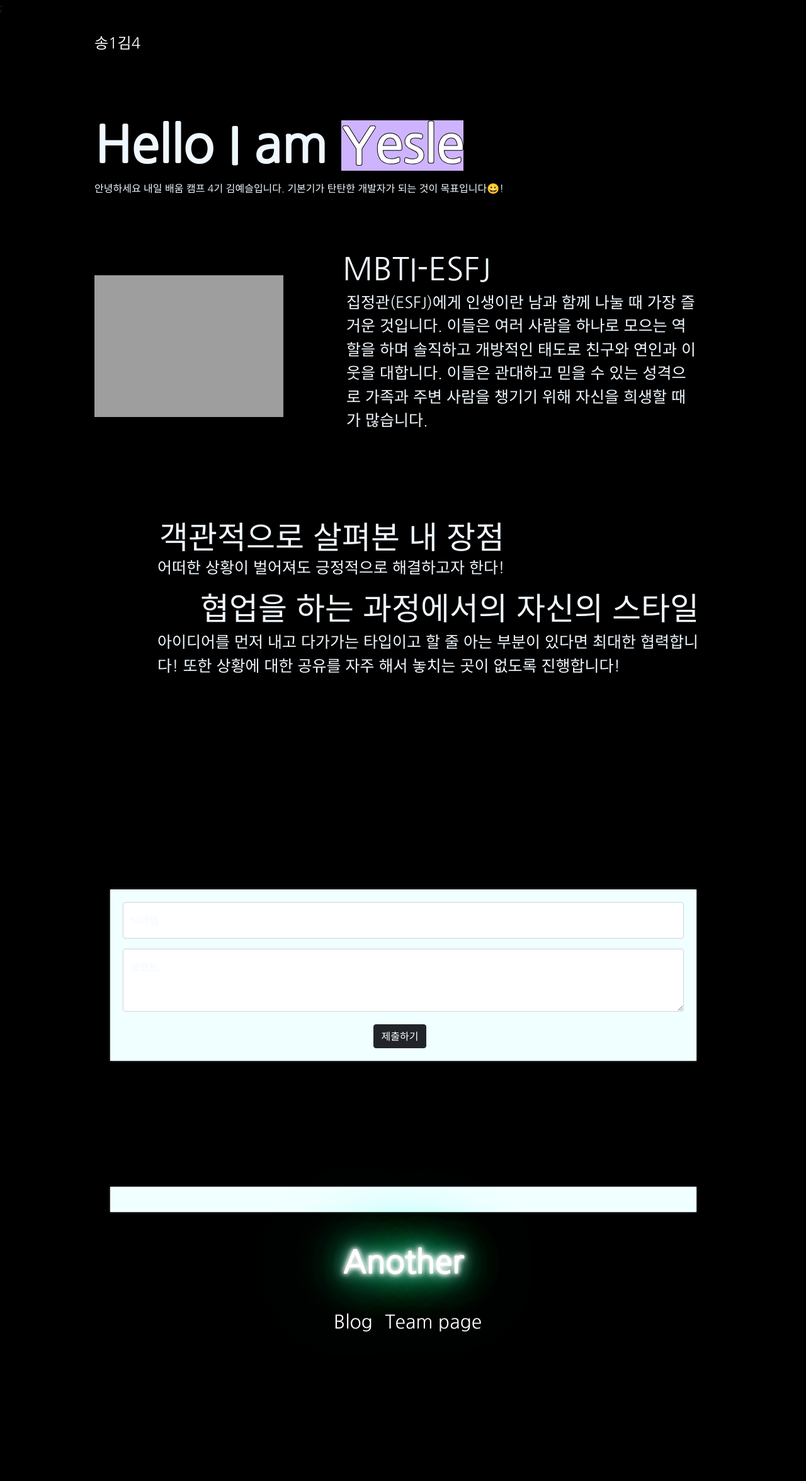
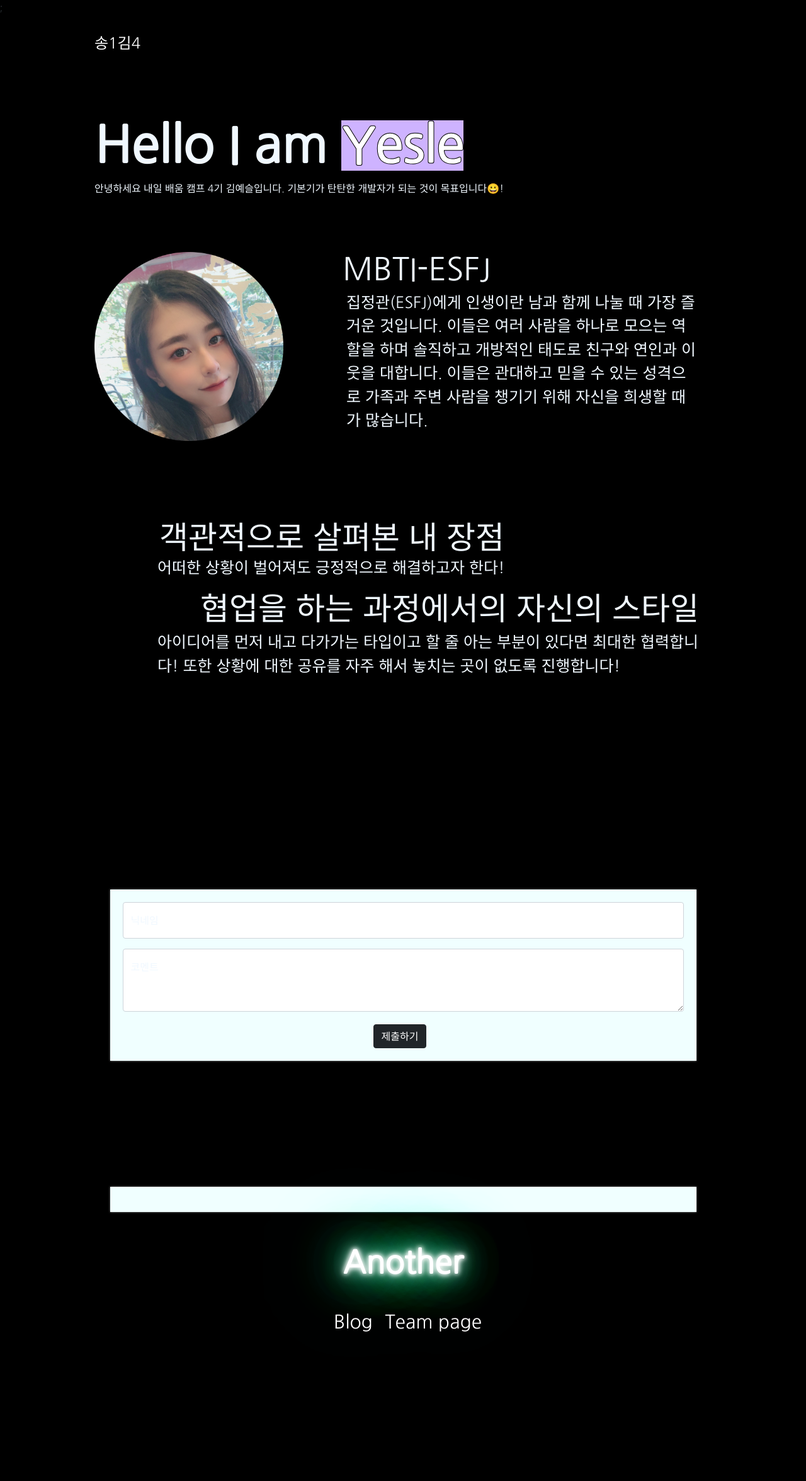
Before and after one commit to 2sel/7team.github.io, a Flask app: template templates/intro/Yesle.html in a window 1280 px wide. Shown: the whole page at 63% size. Run offline with Flask 2, Linux system fonts and the light colour scheme; the template is opened without the code that fills it, so the values that code supplies are empty; grey boxes are pictures that could not be loaded.

Commit message:
Update Yesle.html

```diff
--- a/templates/intro/Yesle.html
+++ b/templates/intro/Yesle.html
@@ -12,7 +12,7 @@
     crossorigin="anonymous"></script>
   <title>개인페이지</title>
 
-  <link rel="stylesheet" type="text/css" href="Yesle.css">
+  <link rel="stylesheet" type="text/css" href="./../../static/intro/Yesle.css">
 
   <link rel="preconnect" href="https://fonts.googleapis.com">
   <link rel="preconnect" href="https://fonts.gstatic.com" crossorigin>
@@ -33,7 +33,7 @@
 
     <div class="main">
       <div class="Information">
-        <img class="info-img" id="my-img" src="Yesle.png">
+        <img class="info-img" id="my-img" src="./../../static/img/Yesle.png">
         <div class="Information-info">
           <h3 class="Information-name" id="name1">MBTI-ESFJ</h3>
           <p class="Information-comment" id="commnet1">집정관(ESFJ)에게 인생이란 남과 함께 나눌 때 가장 즐거운 것입니다.
```
